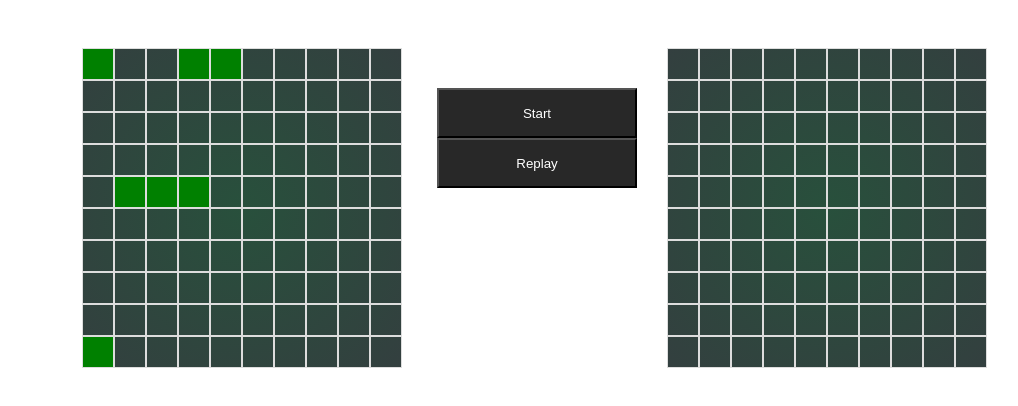
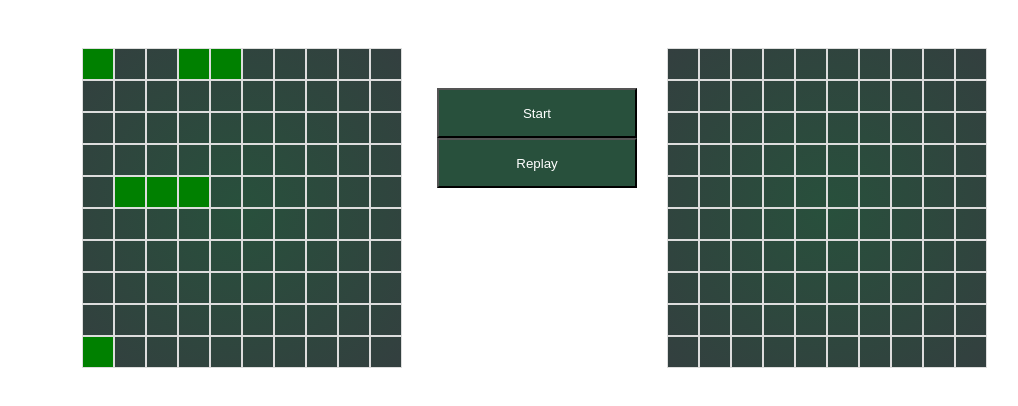
Before and after one commit to zinagithub/battleship, a website built with webpack: page dist/index.html in a window 1280 px wide. Shown: the part 90-496 px from the top of the page, without its empty margins (104-1122 px from the left). Built offline with nearby package versions, Linux system fonts and the light colour scheme.

Commit message:
correct css stickler errors

```diff
--- a/src/style.css
+++ b/src/style.css
@@ -1,5 +1,6 @@
 body,
 html {
+  box-sizing: border-box;
   height: 100%;
   width: 100%;
 }
@@ -70,11 +71,12 @@ header {
 	width : 260px;
 }
 .replay, .start {
-	background: rgba(40,40,40,1);
+	background: rgba(40,80,60,1);
 	color : white;
 	left : 30px;
+	margin : 0 auto;
+	opacity: 1;
 	position : relative;
 	height: 50px;
-	margin : 0 auto;
 	width :200px;
 }
```
